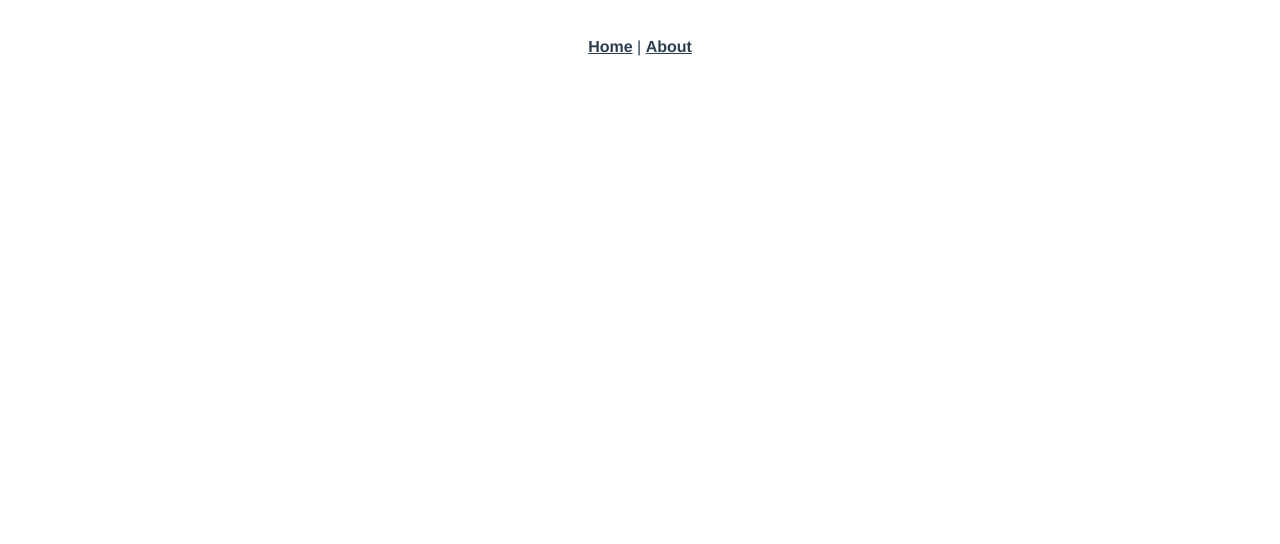
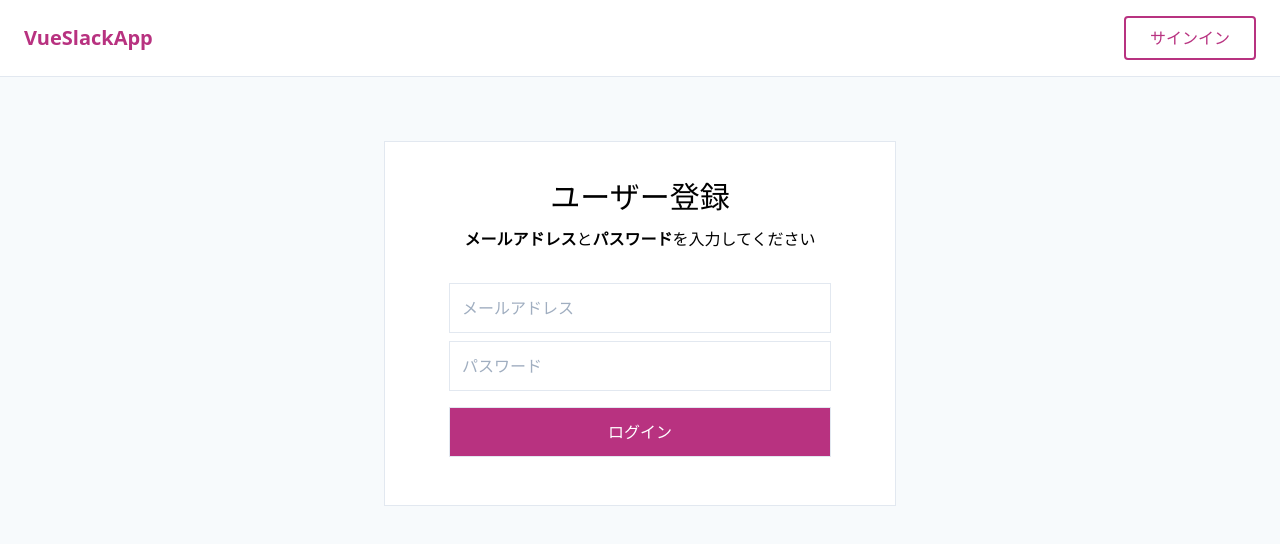
Before and after one commit to Yu-chan1023/vue-slack-app, a Vue app: page /register in a window 1280 px wide. Shown: the top 544 px of the page. Built offline with nearby package versions, Linux system fonts and the light colour scheme.

Commit message:
認証機能作成及びTailwindcssの導入

```diff
--- a/package.json
+++ b/package.json
@@ -10,6 +10,7 @@
   "dependencies": {
     "core-js": "^3.6.5",
     "firebase": "^8.6.8",
+    "tailwindcss": "1.9",
     "vue": "^2.6.11",
     "vue-router": "^3.2.0",
     "vuex": "^3.4.0"
--- /dev/null
+++ b/postcss.config.js
@@ -0,0 +1,6 @@
+module.exports = {
+  plugins: [
+    require('tailwindcss'),
+    require('autoprefixer'),
+  ]
+}
--- a/src/App.vue
+++ b/src/App.vue
@@ -1,32 +1,9 @@
 <template>
   <div id="app">
-    <div id="nav">
-      <router-link to="/">Home</router-link> |
-      <router-link to="/about">About</router-link>
-    </div>
     <router-view/>
   </div>
 </template>
 
 <style>
-#app {
-  font-family: Avenir, Helvetica, Arial, sans-serif;
-  -webkit-font-smoothing: antialiased;
-  -moz-osx-font-smoothing: grayscale;
-  text-align: center;
-  color: #2c3e50;
-}
 
-#nav {
-  padding: 30px;
-}
-
-#nav a {
-  font-weight: bold;
-  color: #2c3e50;
-}
-
-#nav a.router-link-exact-active {
-  color: #42b983;
-}
 </style>
--- /dev/null
+++ b/src/assets/css/styles.css
@@ -0,0 +1,33 @@
+body,h1,h2,h3,h4,h5,h6,p,span,a,ul,li {
+  margin: 0;
+  padding: 0;
+  font-size: 16px;
+}
+
+/* h1 {
+  font-size: 5rem;
+}
+h2 {
+  font-size: 2rem;
+}
+h3 {
+  font-size: 1.5rem;
+}
+h4 {
+  font-size: ;
+}
+h5 {
+  font-size: ;
+}
+h6 {
+  font-size: ;
+}
+p {
+  font-size: 1rem;
+}
+span {
+  font-size: 0.75rem;
+}
+a {
+
+} */
--- /dev/null
+++ b/src/assets/css/tailwind.css
@@ -0,0 +1,3 @@
+@tailwind base;
+@tailwind components;
+@tailwind utilities;
--- a/src/main.js
+++ b/src/main.js
@@ -3,6 +3,8 @@ import App from './App.vue'
 import router from './router'
 import store from './store'
 import firebase from "firebase/app";
+import "./assets/css/tailwind.css"
+import "./assets/css/styles.css"
 
 Vue.config.productionTip = false
 
--- a/src/router/index.js
+++ b/src/router/index.js
@@ -1,6 +1,10 @@
 import Vue from 'vue'
 import VueRouter from 'vue-router'
 import Home from '../views/Home.vue'
+import Register from '../views/Register.vue'
+import SignIn from '../views/SignIn.vue'
+import firebase from "firebase/app";
+import "firebase/auth";
 
 Vue.use(VueRouter)
 
@@ -8,15 +12,35 @@ const routes = [
   {
     path: '/',
     name: 'Home',
-    component: Home
+    component: Home,
+    beforeEnter: (to, from, next) => {
+      firebase.auth().onAuthStateChanged(user => {
+        if (user) {
+          console.log(user)
+          next()
+        } else {
+          next('/signin')
+        }
+      })
+    }
   },
-  {
-    path: '/about',
-    name: 'About',
+  // {
+  //   path: '/about',
+  //   name: 'About',
     // route level code-splitting
     // this generates a separate chunk (about.[hash].js) for this route
     // which is lazy-loaded when the route is visited.
-    component: () => import(/* webpackChunkName: "about" */ '../views/About.vue')
+  //   component: () => import(/* webpackChunkName: "about" */ '../views/About.vue')
+  // },
+  {
+    path: "/register",
+    name: "register",
+    component: Register
+  },
+  {
+    path: "/signin",
+    name: "signIn",
+    component: SignIn
   }
 ]
 
--- a/src/views/About.vue
+++ /dev/null
@@ -1,5 +0,0 @@
-<template>
-  <div class="about">
-    <h1>This is an about page</h1>
-  </div>
-</template>
--- a/src/views/Home.vue
+++ b/src/views/Home.vue
@@ -1,18 +1,21 @@
 <template>
-  <div class="home">
-    <img alt="Vue logo" src="../assets/logo.png">
-    <HelloWorld msg="Welcome to Your Vue.js App"/>
+  <div>
+    <h1>VueSlackApp</h1>
+    <p>ログイン</p>
+    <button type="submit" @click="signOut">サインアウト</button>
   </div>
 </template>
 
 <script>
-// @ is an alias to /src
-import HelloWorld from '@/components/HelloWorld.vue'
+import firebase from "firebase/app";
+import "firebase/auth";
 
 export default {
-  name: 'Home',
-  components: {
-    HelloWorld
+  methods: {
+    signOut() {
+      firebase.auth().signOut()
+      this.$router.push('/signin')
+    }
   }
 }
 </script>
--- /dev/null
+++ b/src/views/Register.vue
@@ -0,0 +1,63 @@
+<template>
+  <div class="flex flex-col h-screen">
+    <header class="flex justify-between items-center px-6 py-4 border-b">
+      <h1 class="text-xl text-pink-700 font-bold">VueSlackApp</h1>
+      <button class="border-pink-700 border-2 rounded px-6 py-2 text-pink-700 hover:bg-pink-700 hover:text-white duration-300"><router-link to="/signin">サインイン</router-link></button>
+    </header>
+    <div class="bg-gray-100 flex-auto">
+      <div class="flex justify-center mt-16">
+        <div class="bg-white w-2/5 py-8 px-16 border">
+          <h2 class="text-center mb-2 text-3xl">ユーザー登録</h2>
+          <p class="text-center mb-8"><span class="font-bold">メールアドレス</span>と<span class="font-bold">パスワード</span>を入力してください</p>
+          <form class="w-hull" @submit.prevent="registerUser">
+            <div class="mb-2">
+              <input
+                type="email"
+                id="email"
+                class="border w-full p-3"
+                v-model="email"
+                placeholder="メールアドレス"
+              >
+            </div>
+            <div class="mb-4">
+              <input
+                type="password"
+                id="password"
+                class="border w-full p-3"
+                v-model="password"
+                placeholder="パスワード"
+              >
+            </div>
+            <div class="mb-4">
+              <button type="submit" class="border w-full p-3 bg-pink-700 text-white hover:opacity-50 duration-500">ログイン</button>
+            </div>
+          </form>
+        </div>
+      </div>
+    </div>
+  </div>
+</template>
+
+<script>
+import firebase from "firebase/app";
+import "firebase/auth";
+
+export default {
+  data() {
+    return {
+      email: "",
+      password: ""
+    }
+  },
+  methods: {
+    registerUser() {
+      firebase.auth().createUserWithEmailAndPassword(this.email, this.password).then(response => {
+        console.log(response)
+      })
+      .catch(e => {
+        console.log(e);
+      });
+    }
+  }
+};
+</script>
--- /dev/null
+++ b/src/views/SignIn.vue
@@ -0,0 +1,64 @@
+<template>
+  <div class="flex flex-col h-screen">
+    <header class="flex justify-between items-center px-6 py-4 border-b">
+      <h1 class="text-xl text-pink-700 font-bold">VueSlackApp</h1>
+      <button class="border-pink-700 border-2 rounded px-6 py-2 text-pink-700 hover:bg-pink-700 hover:text-white duration-300"><router-link to="/signin">Slackを始める</router-link></button>
+    </header>
+    <div class="bg-gray-100 flex-auto">
+      <div class="flex justify-center mt-16">
+        <div class="bg-white w-2/5 py-8 px-16 border">
+          <h2 class="text-center mb-2 text-3xl">サインイン</h2>
+          <p class="text-center mb-8"><span class="font-bold">メールアドレス</span>と<span class="font-bold">パスワード</span>を入力してください</p>
+          <form class="w-hull" @submit.prevent="signIn">
+            <div class="mb-2">
+              <input
+                type="email"
+                id="email"
+                class="border w-full p-3"
+                v-model="email"
+                placeholder="メールアドレス"
+              >
+            </div>
+            <div class="mb-4">
+              <input
+                type="password"
+                id="password"
+                class="border w-full p-3"
+                v-model="password"
+                placeholder="パスワード"
+              >
+            </div>
+            <div class="mb-4">
+              <button type="submit" class="border w-full p-3 bg-pink-700 text-white hover:opacity-50 duration-500">サインイン</button>
+            </div>
+          </form>
+        </div>
+      </div>
+    </div>
+  </div>
+</template>
+
+<script>
+import firebase from "firebase/app";
+import "firebase/auth";
+
+export default {
+  data() {
+    return {
+      email: "",
+      password: ""
+    }
+  },
+  methods: {
+    signIn() {
+      firebase.auth().signInWithEmailAndPassword(this.email, this.password).then(response => {
+        console.log(response)
+        this.$router.push("/")
+      })
+      .catch(e => {
+        console.log(e);
+      });
+    }
+  }
+};
+</script>
--- /dev/null
+++ b/tailwind.config.js
@@ -0,0 +1,12 @@
+module.exports = {
+  future: {
+    // removeDeprecatedGapUtilities: true,
+    // purgeLayersByDefault: true,
+  },
+  purge: [],
+  theme: {
+    extend: {},
+  },
+  variants: {},
+  plugins: [],
+}
```
Also changed, not shown: 1 other file (tests, documents, lock files or other folders).
